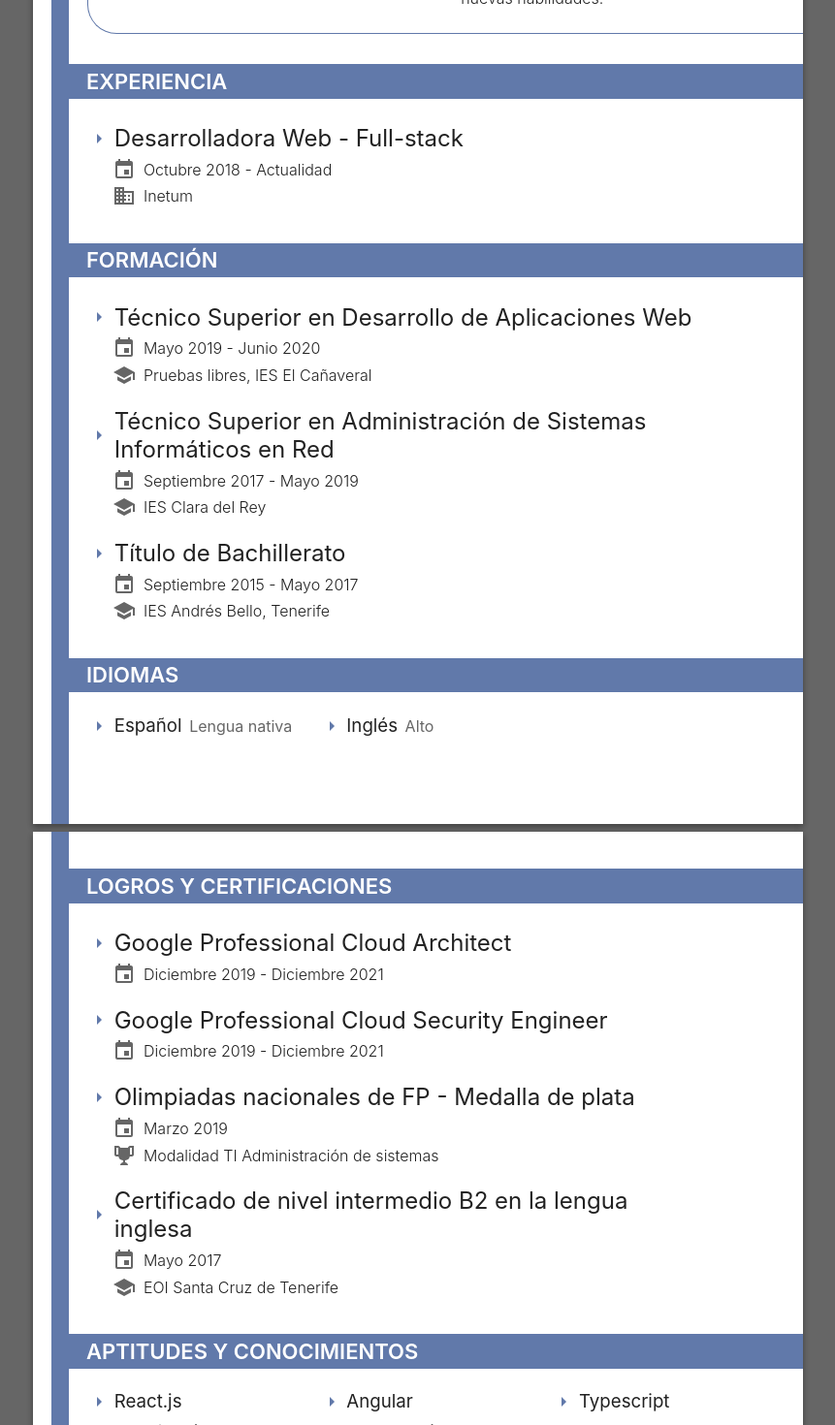
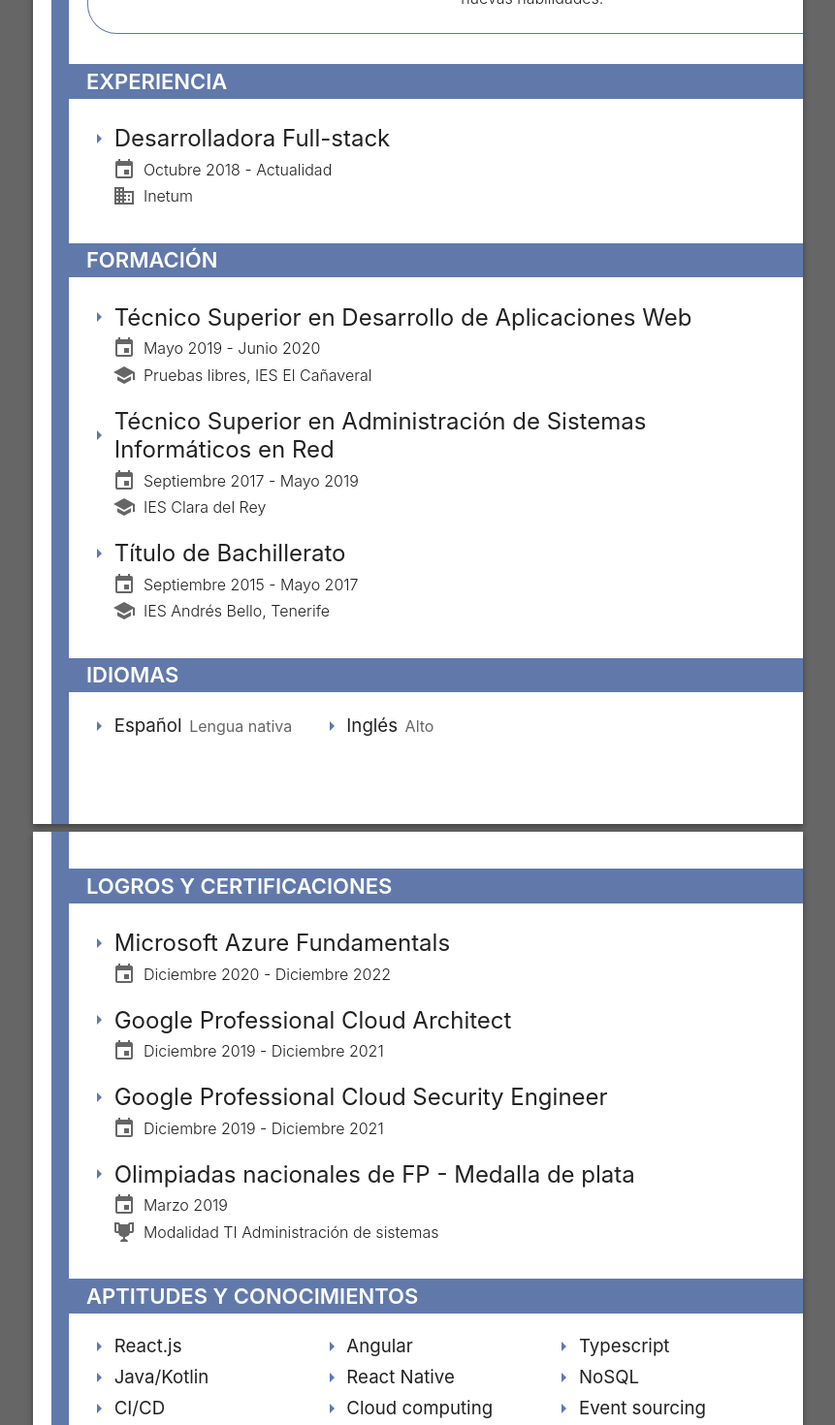
Before and after one commit to elizabeth-dev/Resume, a React (Create React App) app: page / in a window 1280 px wide. Shown: the part 280-1750 px from the top of the page at 97% size, without its empty margins (209-1070 px from the left). Built offline with nearby package versions, Linux system fonts and the light colour scheme.

Commit message:
Added new certification

```diff
--- a/src/data/data.ts
+++ b/src/data/data.ts
@@ -28,7 +28,7 @@ export const description = 'Cuento con experiencia tanto en el desarrollo de mic
 
 export const experience: ISectionData[] = [
 	{
-		title: 'Desarrolladora Web - Full-stack',
+		title: 'Desarrolladora Full-stack',
 		info: [
 			{ icon: mdiCalendar, text: 'Octubre 2018 - Actualidad' },
 			{ icon: mdiDomain, text: 'Inetum' },
@@ -63,6 +63,10 @@ export const trainingData: ISectionData[] = [
 
 export const certData: ISectionData[] = [
 	{
+		title: 'Microsoft Azure Fundamentals',
+		info: [{ icon: mdiCalendar, text: 'Diciembre 2020 - Diciembre 2022' }],
+	},
+	{
 		title: 'Google Professional Cloud Architect',
 		info: [{ icon: mdiCalendar, text: 'Diciembre 2019 - Diciembre 2021' }],
 	},
@@ -78,13 +82,6 @@ export const certData: ISectionData[] = [
 				icon: mdiTrophy,
 				text: 'Modalidad TI Administración de sistemas',
 			},
-		],
-	},
-	{
-		title: 'Certificado de nivel intermedio B2 en la lengua inglesa',
-		info: [
-			{ icon: mdiCalendar, text: 'Mayo 2017' },
-			{ icon: mdiSchool, text: 'EOI Santa Cruz de Tenerife' },
 		],
 	},
 ];
```
